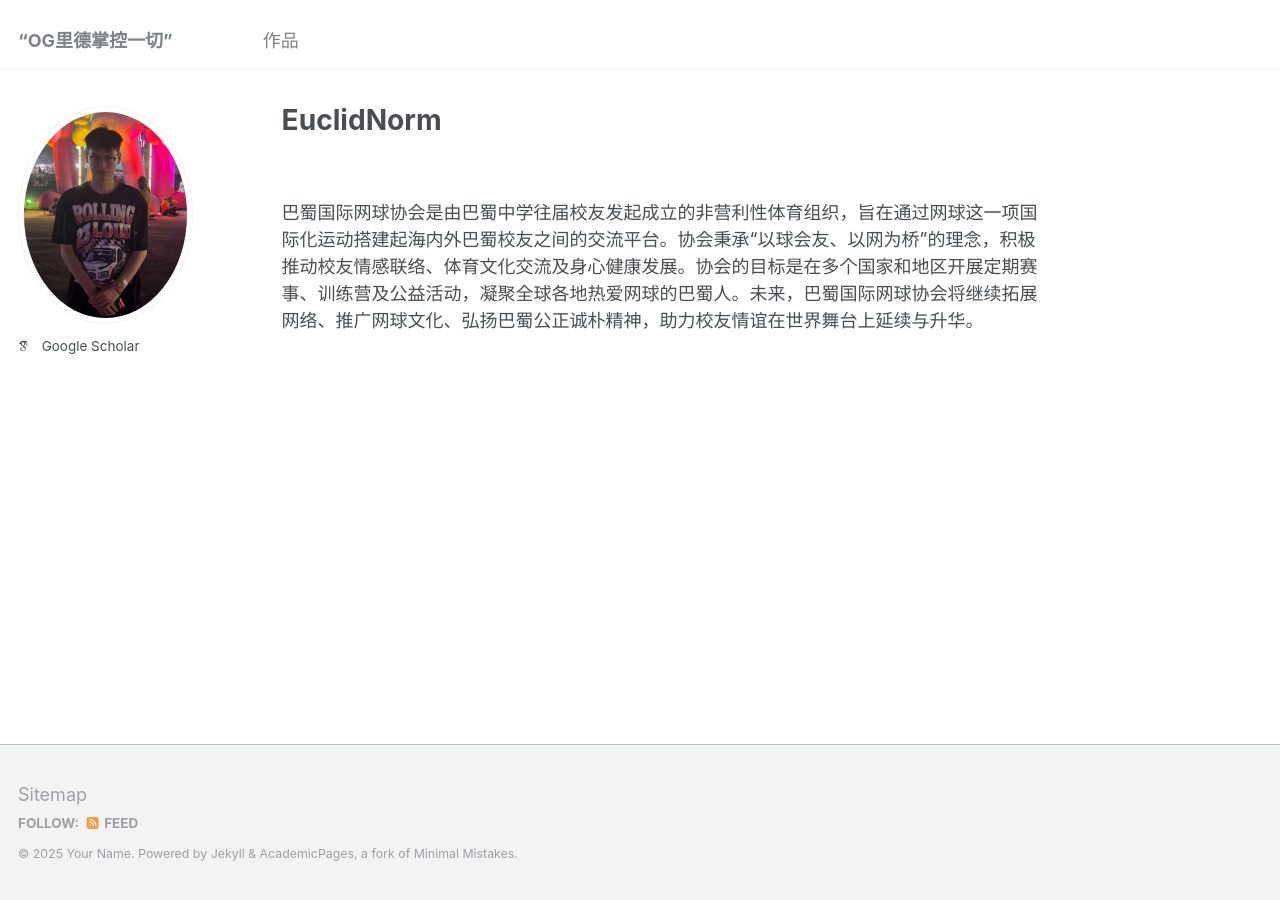
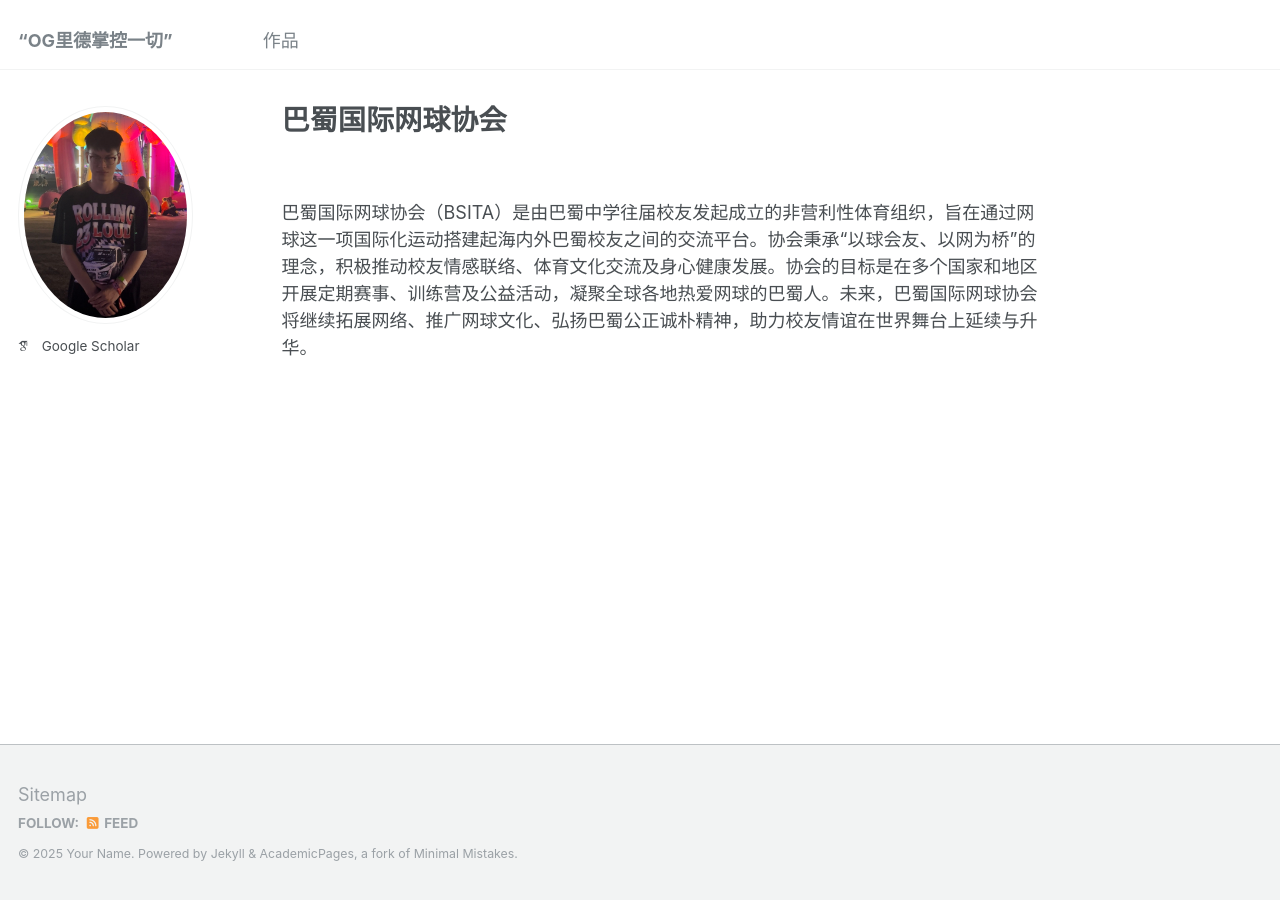
Before and after one commit to BSITA-CQ/BSITA-CQ.github.io, a Jekyll site: the page built from _pages/about.md, in a window 1280 px wide. Built offline with Jekyll 4.4.1, drawn with Linux system fonts in a browser that asks for light colours; some web fonts are replaced.

Commit message:
Update about.md

```diff
--- a/_pages/about.md
+++ b/_pages/about.md
@@ -1,6 +1,6 @@
 ---
 permalink: /
-title: "EuclidNorm"
+title: "巴蜀国际网球协会"
 author_profile: true
 redirect_from:
   - /about/
@@ -9,4 +9,4 @@ redirect_from:
 
 <br/>
 
-巴蜀国际网球协会是由巴蜀中学往届校友发起成立的非营利性体育组织，旨在通过网球这一项国际化运动搭建起海内外巴蜀校友之间的交流平台。协会秉承“以球会友、以网为桥”的理念，积极推动校友情感联络、体育文化交流及身心健康发展。协会的目标是在多个国家和地区开展定期赛事、训练营及公益活动，凝聚全球各地热爱网球的巴蜀人。未来，巴蜀国际网球协会将继续拓展网络、推广网球文化、弘扬巴蜀公正诚朴精神，助力校友情谊在世界舞台上延续与升华。
+巴蜀国际网球协会（BSITA）是由巴蜀中学往届校友发起成立的非营利性体育组织，旨在通过网球这一项国际化运动搭建起海内外巴蜀校友之间的交流平台。协会秉承“以球会友、以网为桥”的理念，积极推动校友情感联络、体育文化交流及身心健康发展。协会的目标是在多个国家和地区开展定期赛事、训练营及公益活动，凝聚全球各地热爱网球的巴蜀人。未来，巴蜀国际网球协会将继续拓展网络、推广网球文化、弘扬巴蜀公正诚朴精神，助力校友情谊在世界舞台上延续与升华。
```
